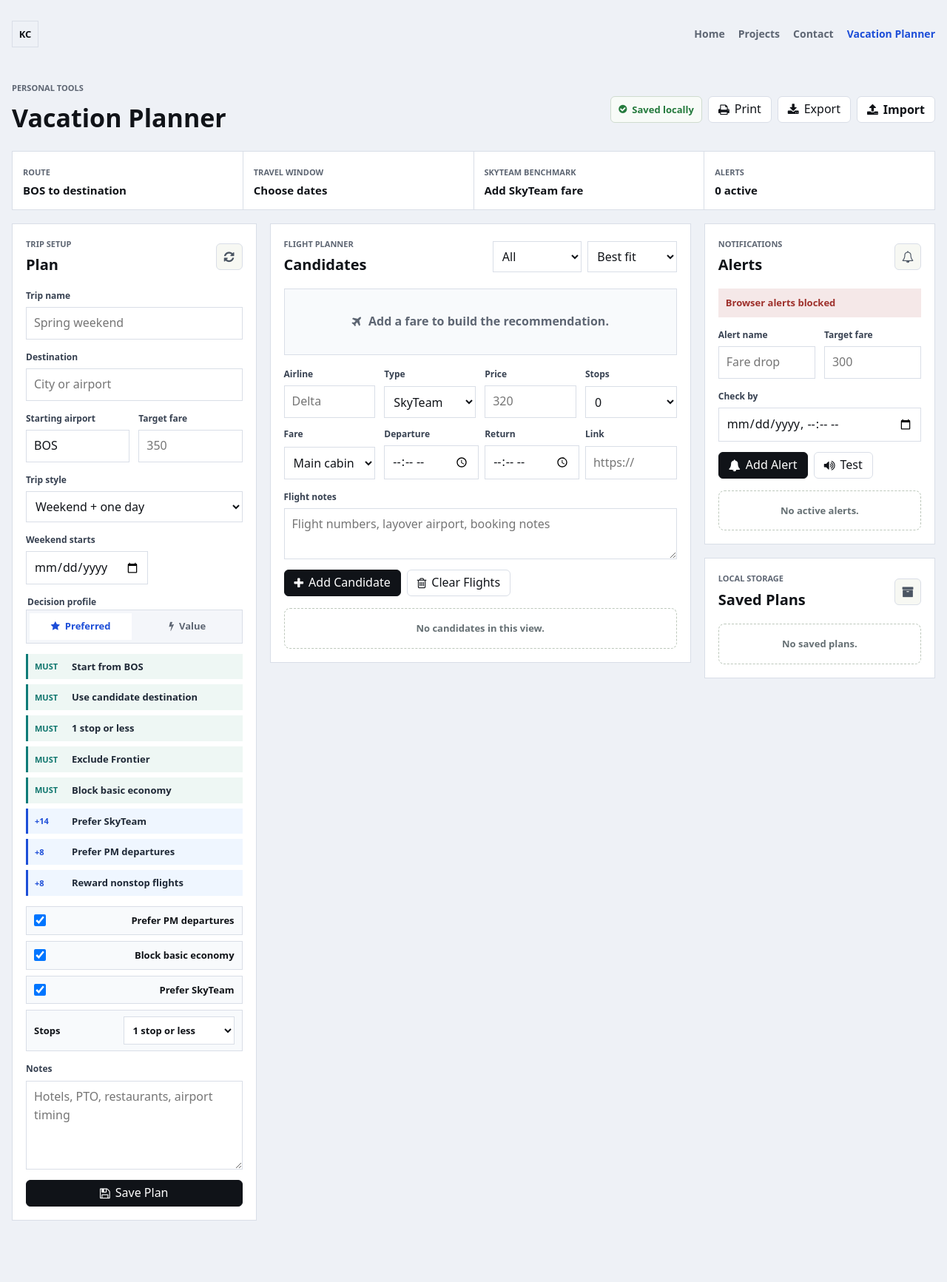
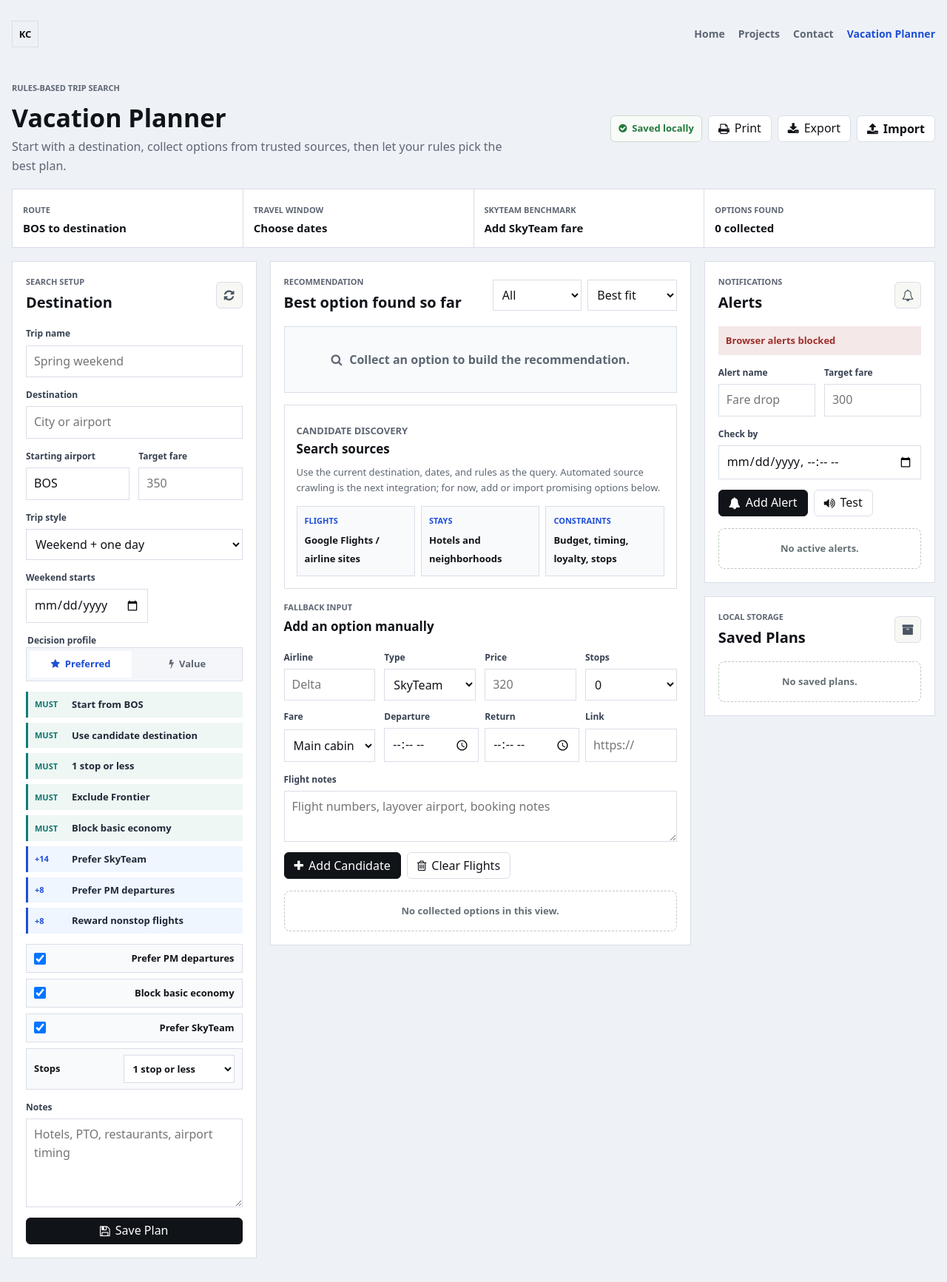
Before and after one commit to kamleshkc2002/kamleshkc2002.github.io, a Jekyll site: the page vacation-planner/index.html, which Jekyll copies as it is, in a window 1280 px wide. Shown: the whole page at 74% size. Built offline with Jekyll 4.4.1, drawn with Linux system fonts in a browser that asks for light colours; before the commit the page ends 1682 px from its top, so only the background shows below that.

Commit message:
Frame planner around candidate discovery

```diff
--- a/css/vacation-planner.css
+++ b/css/vacation-planner.css
@@ -112,6 +112,13 @@
     font-size: 34px;
     font-weight: 800;
     letter-spacing: 0;
+}
+
+.planner-subtitle {
+    max-width: 680px;
+    margin: 10px 0 0;
+    color: #5e6673;
+    font-size: 16px;
 }
 
 .planner-toolbar-actions,
@@ -477,6 +484,60 @@
     font-weight: 700;
 }
 
+.discovery-panel {
+    display: grid;
+    gap: 14px;
+    margin-bottom: 16px;
+    padding: 16px;
+    border: 1px solid #d9dee7;
+    background: #ffffff;
+}
+
+.discovery-panel h3,
+.form-section-heading h3 {
+    margin: 0;
+    color: #101318;
+    font-size: 17px;
+    font-weight: 800;
+}
+
+.discovery-panel p {
+    margin: 8px 0 0;
+    color: #5e6673;
+    font-size: 13px;
+}
+
+.source-grid {
+    display: grid;
+    grid-template-columns: repeat(3, minmax(0, 1fr));
+    gap: 8px;
+}
+
+.source-card {
+    min-width: 0;
+    padding: 10px;
+    border: 1px solid #d9dee7;
+    background: #f8fafc;
+}
+
+.source-card span {
+    display: block;
+    margin-bottom: 4px;
+    color: #1d4ed8;
+    font-size: 11px;
+    font-weight: 800;
+    text-transform: uppercase;
+}
+
+.source-card strong {
+    color: #101318;
+    font-size: 13px;
+}
+
+.form-section-heading {
+    margin-bottom: 4px;
+}
+
 .best-candidate {
     display: grid;
     grid-template-columns: minmax(0, 1fr) auto;
@@ -778,6 +839,10 @@
     .candidate-form-grid {
         grid-template-columns: repeat(2, minmax(0, 1fr));
     }
+
+    .source-grid {
+        grid-template-columns: 1fr;
+    }
 }
 
 @media (max-width: 560px) {
--- a/js/vacation-planner.js
+++ b/js/vacation-planner.js
@@ -94,7 +94,7 @@
             "routeSummary",
             "windowSummary",
             "benchmarkSummary",
-            "alertSummary",
+            "optionSummary",
             "recommendationBoard",
             "candidateForm",
             "candidateAirline",
@@ -263,20 +263,18 @@
     function renderStatusStrip() {
         var plan = state.currentPlan;
         var destination = plan.destination || "destination";
-        var activeAlerts = state.alerts.filter(function (alert) {
-            return alert.active !== false;
-        }).length;
+        var collected = state.candidates.length;
         var benchmark = getSkyTeamBenchmark();
 
         els.routeSummary.textContent = (plan.origin || "BOS") + " to " + destination;
         els.windowSummary.textContent = getTravelWindowText(plan);
         els.benchmarkSummary.textContent = benchmark ? formatMoney(benchmark.price) + " " + shortAirline(benchmark.airline) : "Add SkyTeam fare";
-        els.alertSummary.textContent = activeAlerts + " active";
+        els.optionSummary.textContent = collected + " collected";
     }
 
     function renderRecommendation() {
         if (!state.candidates.length) {
-            els.recommendationBoard.innerHTML = "<div class=\"empty-recommendation\"><i class=\"fa fa-plane\" aria-hidden=\"true\"></i>Add a fare to build the recommendation.</div>";
+            els.recommendationBoard.innerHTML = "<div class=\"empty-recommendation\"><i class=\"fa fa-search\" aria-hidden=\"true\"></i>Collect an option to build the recommendation.</div>";
             return;
         }
 
@@ -288,7 +286,7 @@
             .sort(compareCandidates("score"))[0];
 
         if (!best) {
-            els.recommendationBoard.innerHTML = "<div class=\"empty-recommendation\"><i class=\"fa fa-ban\" aria-hidden=\"true\"></i>No usable candidates yet.</div>";
+            els.recommendationBoard.innerHTML = "<div class=\"empty-recommendation\"><i class=\"fa fa-ban\" aria-hidden=\"true\"></i>No collected options pass the active rules yet.</div>";
             return;
         }
 
@@ -324,7 +322,7 @@
             .sort(compareCandidates(sort));
 
         if (!candidates.length) {
-            els.candidateList.innerHTML = "<div class=\"empty-list\">No candidates in this view.</div>";
+            els.candidateList.innerHTML = "<div class=\"empty-list\">No collected options in this view.</div>";
             return;
         }
 
@@ -378,11 +376,9 @@
 
         if (!activeAlerts.length) {
             els.alertList.innerHTML = "<div class=\"empty-list\">No active alerts.</div>";
-            els.alertSummary.textContent = "0 active";
             return;
         }
 
-        els.alertSummary.textContent = activeAlerts.length + " active";
         els.alertList.innerHTML = activeAlerts.map(function (alert) {
             var priceText = alert.targetPrice ? "Target " + formatMoney(alert.targetPrice) : "No fare target";
             var dateText = alert.dueAt ? "Check by " + formatDateTime(alert.dueAt) : "No due date";
--- a/vacation-planner/index.html
+++ b/vacation-planner/index.html
@@ -29,8 +29,9 @@
     <main class="planner-shell">
         <header class="planner-toolbar" aria-labelledby="planner-title">
             <div>
-                <p class="planner-kicker">Personal tools</p>
+                <p class="planner-kicker">Rules-based trip search</p>
                 <h1 id="planner-title">Vacation Planner</h1>
+                <p class="planner-subtitle">Start with a destination, collect options from trusted sources, then let your rules pick the best plan.</p>
             </div>
             <div class="planner-toolbar-actions" aria-label="Planner actions">
                 <span class="save-state" id="saveState" aria-live="polite">
@@ -67,8 +68,8 @@
                 <strong id="benchmarkSummary">Add fares</strong>
             </div>
             <div>
-                <span class="status-label">Alerts</span>
-                <strong id="alertSummary">0 active</strong>
+                <span class="status-label">Options found</span>
+                <strong id="optionSummary">0 collected</strong>
             </div>
         </section>
 
@@ -76,8 +77,8 @@
             <aside class="planner-panel planner-panel-settings" aria-labelledby="trip-settings-title">
                 <div class="panel-heading-row">
                     <div>
-                        <p class="panel-kicker">Trip setup</p>
-                        <h2 id="trip-settings-title">Plan</h2>
+                        <p class="panel-kicker">Search setup</p>
+                        <h2 id="trip-settings-title">Destination</h2>
                     </div>
                     <button class="icon-button" type="button" id="resetCurrentPlan" title="Reset current plan" aria-label="Reset current plan">
                         <i class="fa fa-refresh" aria-hidden="true"></i>
@@ -180,8 +181,8 @@
             <section class="planner-panel planner-panel-main" aria-labelledby="flights-title">
                 <div class="panel-heading-row">
                     <div>
-                        <p class="panel-kicker">Flight planner</p>
-                        <h2 id="flights-title">Candidates</h2>
+                        <p class="panel-kicker">Recommendation</p>
+                        <h2 id="flights-title">Best option found so far</h2>
                     </div>
                     <div class="compact-actions">
                         <select id="candidateFilter" title="Filter candidates" aria-label="Filter candidates">
@@ -202,11 +203,37 @@
                 <div class="recommendation-board" id="recommendationBoard" aria-live="polite">
                     <div class="empty-recommendation">
                         <i class="fa fa-plane" aria-hidden="true"></i>
-                        Add a fare to build the recommendation.
+                        Collect an option to build the recommendation.
                     </div>
                 </div>
 
+                <section class="discovery-panel" aria-labelledby="discovery-title">
+                    <div>
+                        <p class="panel-kicker">Candidate discovery</p>
+                        <h3 id="discovery-title">Search sources</h3>
+                        <p>Use the current destination, dates, and rules as the query. Automated source crawling is the next integration; for now, add or import promising options below.</p>
+                    </div>
+                    <div class="source-grid" aria-label="Planned search sources">
+                        <div class="source-card">
+                            <span>Flights</span>
+                            <strong>Google Flights / airline sites</strong>
+                        </div>
+                        <div class="source-card">
+                            <span>Stays</span>
+                            <strong>Hotels and neighborhoods</strong>
+                        </div>
+                        <div class="source-card">
+                            <span>Constraints</span>
+                            <strong>Budget, timing, loyalty, stops</strong>
+                        </div>
+                    </div>
+                </section>
+
                 <form id="candidateForm" class="candidate-form">
+                    <div class="form-section-heading">
+                        <p class="panel-kicker">Fallback input</p>
+                        <h3>Add an option manually</h3>
+                    </div>
                     <div class="candidate-form-grid">
                         <div class="form-field">
                             <label for="candidateAirline">Airline</label>
```
